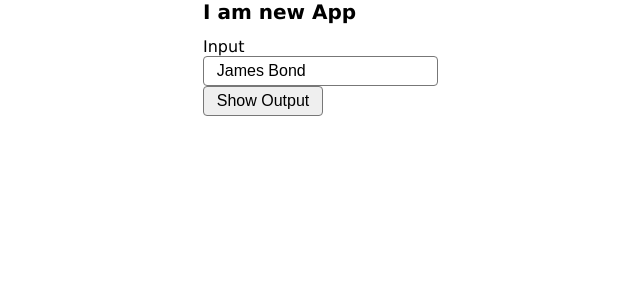
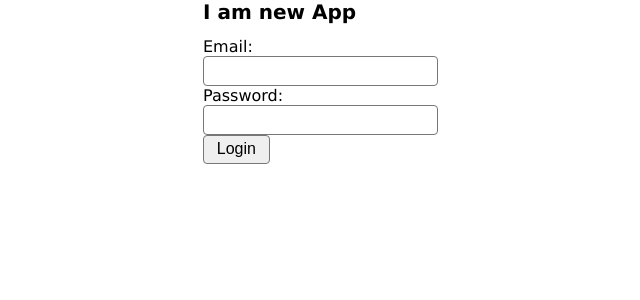
Before and after one commit to MariusCodeAcademy/feu8_4_react_input_form_objState, a React (Vite) app: page / in a window 1280 px wide. Shown: the top 300 px of the page, without its empty margins (47-687 px from the left). Built offline with nearby package versions, Linux system fonts and the light colour scheme.

Commit message:
Login jsx

```diff
--- a/src/App.jsx
+++ b/src/App.jsx
@@ -1,11 +1,13 @@
 import InputBlock from './components/InputBlock';
+import Login from './components/Login';
 import './style/App.css';
 
 export default function App() {
   return (
     <div className='container'>
       <h1>I am new App</h1>
-      <InputBlock />
+      {false && <InputBlock />}
+      <Login />
     </div>
   );
 }
--- a/src/components/Login.jsx
+++ b/src/components/Login.jsx
@@ -1,3 +1,18 @@
+export default function Login() {
+  return (
+    <form>
+      <div>
+        <label>Email:</label>
+        <input type='email' name='email' />
+      </div>
+      <div>
+        <label>Password:</label>
+        <input type='password' name='password' />
+      </div>
+      <button type='submit'>Login</button>
+    </form>
+  );
+}
 // sukurti komponenta
 // importuoti ji i App.jsx
 // jame buts forma
```
